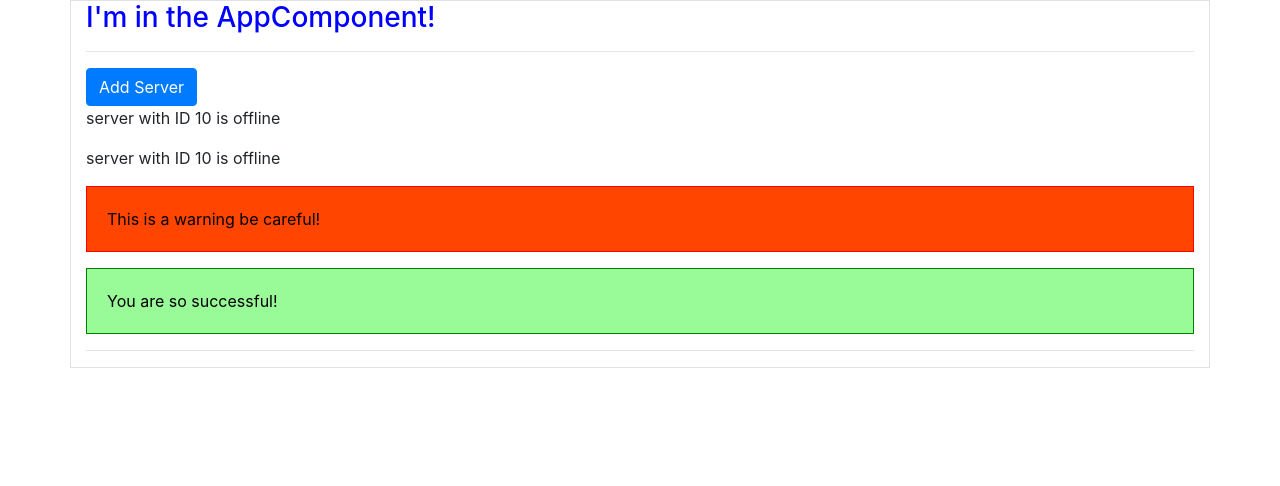
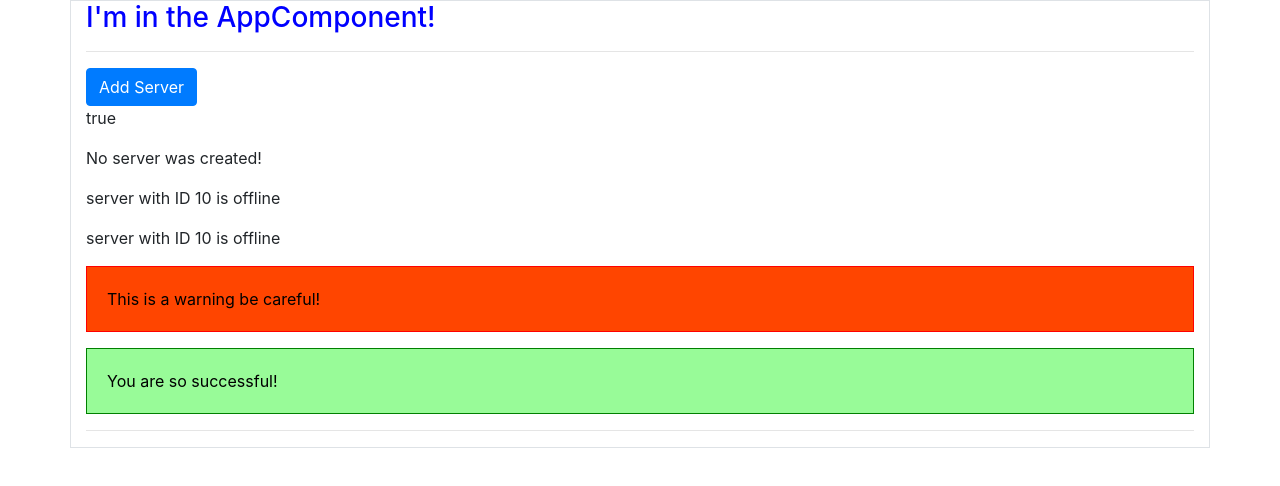
Before and after one commit to Carl-Montpetit/prog-web-tp3, an Angular app: page / in a window 1280 px wide. Shown: the top 486 px of the page. Built offline with nearby package versions, Linux system fonts and the light colour scheme.

Commit message:
added tests for data binding & string interpolation:

```diff
--- a/src/app/servers/servers.component.html
+++ b/src/app/servers/servers.component.html
@@ -1,3 +1,7 @@
-<button class="btn btn-primary">Add Server</button>
+<button class="btn btn-primary" [disabled]="!allowNewServer" (click)="onCreateServer()" >Add Server</button>
+<!--print true or false to the page in depends if allows or not-->
+<p [innerText]="allowNewServer"></p>
+<!--print the status on screen-->
+<p>{{ serverCreationStatus }}</p>
 <app-server></app-server>
 <app-server></app-server>
--- a/src/app/servers/servers.component.ts
+++ b/src/app/servers/servers.component.ts
@@ -21,10 +21,20 @@ import { Component, OnInit } from '@angular/core';
   //--------------------------------------------------------------------------------------------------------------------
 })
 export class ServersComponent implements OnInit {
+  allowNewServer = false;
+  serverCreationStatus = 'No server was created!';
 
-  constructor() { }
+  constructor() {
+    setTimeout(() => {
+      this.allowNewServer = true;
+      }, 2000);
+    }
 
   ngOnInit(): void {
   }
 
+  onCreateServer() {
+    this.serverCreationStatus = 'Server was created!';
+  }
+
 }
```
